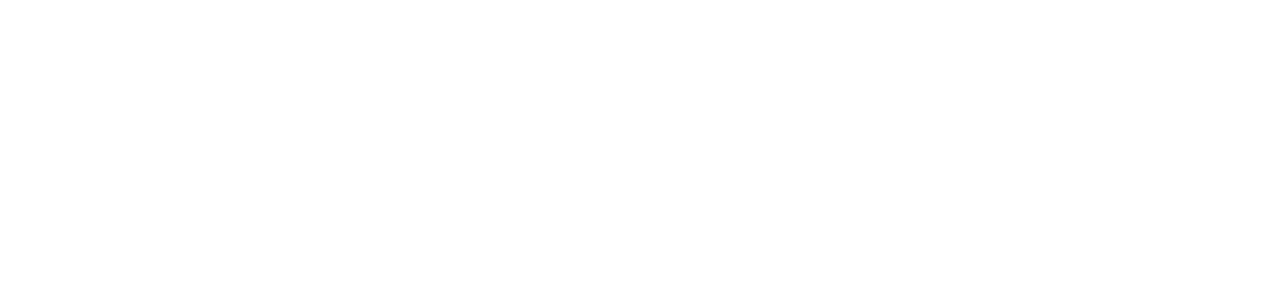
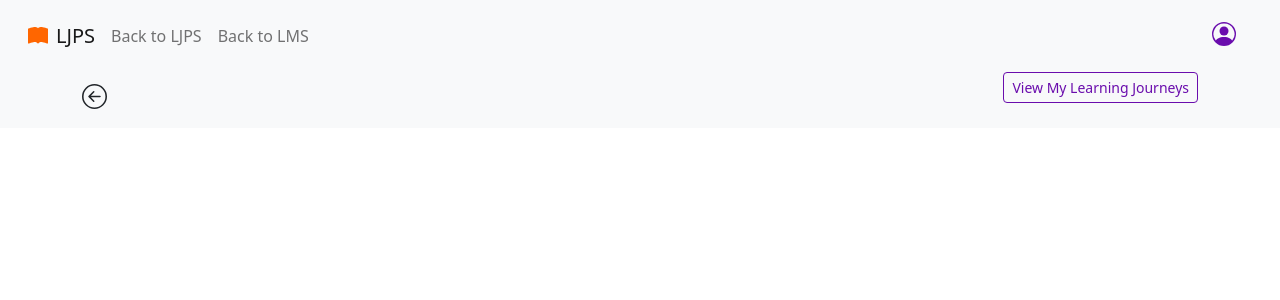
Before and after one commit to learning-journey-planning-system/frontend, a Vue app: page /LLearningJourney in a window 1280 px wide. Before the commit this address had no page. Shown: the top 300 px of the page. Built offline with nearby package versions, Linux system fonts and the light colour scheme.

Commit message:
added dynamic backmininav message to learning journey page

```diff
--- a/src/components/BackMiniNav.vue
+++ b/src/components/BackMiniNav.vue
@@ -4,10 +4,10 @@
       <div class="row">
         <div class="col">
           <h1><a @click="$router.go(-1)"><svg xmlns="http://www.w3.org/2000/svg" width="25" height="25" fill="currentColor" class="bi bi-arrow-left-circle mb-2 me-2" viewBox="0 0 16 16">
-          <path fill-rule="evenodd" d="M1 8a7 7 0 1 0 14 0A7 7 0 0 0 1 8zm15 0A8 8 0 1 1 0 8a8 8 0 0 1 16 0zm-4.5-.5a.5.5 0 0 1 0 1H5.707l2.147 2.146a.5.5 0 0 1-.708.708l-3-3a.5.5 0 0 1 0-.708l3-3a.5.5 0 1 1 .708.708L5.707 7.5H11.5z"/></svg></a>{{message}}</h1>
+          <path fill-rule="evenodd" d="M1 8a7 7 0 1 0 14 0A7 7 0 0 0 1 8zm15 0A8 8 0 1 1 0 8a8 8 0 0 1 16 0zm-4.5-.5a.5.5 0 0 1 0 1H5.707l2.147 2.146a.5.5 0 0 1-.708.708l-3-3a.5.5 0 0 1 0-.708l3-3a.5.5 0 1 1 .708.708L5.707 7.5H11.5z"/></svg></a>{{newMessage}}</h1>
         </div>
         <div class="col">
-          <button type="button" class="btn btn-sm btn-outline-primary float-end">View My Learning Journeys</button>
+          <button @click="goToLearningJourneyPage()" type="button" class="btn btn-sm btn-outline-primary float-end">View My Learning Journeys</button>
         </div>
       </div>
     </div>
@@ -17,6 +17,22 @@
 <script>
 export default {
   name: 'BackMiniNav',
-  props: ['message']
+  props: ['message'],
+  created(){
+    if (typeof(this.message)!='undefined') {
+      sessionStorage.setItem('previousPageTitle', this.message)
+    }
+  },
+  computed: {
+    newMessage(){
+      return sessionStorage.getItem('previousPageTitle')
+    }
+  },
+  methods: {
+    goToLearningJourneyPage(){
+      this.$router.push({ name: 'LLearningJourney' });
+    }
+  },
+
 }
 </script>
--- a/src/components/MiniNav.vue
+++ b/src/components/MiniNav.vue
@@ -6,7 +6,7 @@
           <slot/>
         </div>
         <div class="col">
-          <button type="button" class="btn btn-sm btn-outline-primary float-end">View My Learning Journeys</button>
+          <button @click="goToLearningJourneyPage()" type="button" class="btn btn-sm btn-outline-primary float-end">View My Learning Journeys</button>
         </div>
       </div>
     </div>
@@ -16,6 +16,14 @@
 <script>
 export default {
   name: 'MiniNav',
-  props: ['message']
+  props: ['message'],
+  created(){
+    sessionStorage.setItem("previousPageTitle", this.message) // always gonna be "Job Roles"
+  },
+  methods: {
+    goToLearningJourneyPage() {
+      this.$router.push({ name: 'LLearningJourney' });
+    }
+  }
 }
 </script>
--- a/src/router/index.js
+++ b/src/router/index.js
@@ -7,6 +7,7 @@
 import APanelViewSkills from '../views/APanelViewSkills.vue'
 import APanelViewRoles from '../views/APanelViewRoles.vue'
 import APanelViewCourses from '../views/APanelViewCourses.vue'
+import LLearningJourney from '../views/LLearningJourney.vue'
 
 
 const routes = [
@@ -55,7 +56,12 @@
     path: "/LViewCoursePage/:courseID/:courseName",
     name: "LViewCoursePage",
     component: LViewCoursePage,
-    props: true
+    props: true,
+  },
+  {
+    path: "/LLearningJourney",
+    name: "LLearningJourney",
+    component: LLearningJourney
   },
 ];
 
--- /dev/null
+++ b/src/views/LLearningJourney.vue
@@ -0,0 +1,18 @@
+<template>
+  <NavBar />
+  <BackMiniNav></BackMiniNav>
+
+</template>
+
+<script>
+import NavBar from '../components/NavBar.vue';
+import BackMiniNav from '../components/BackMiniNav.vue';
+// import axios from 'axios';
+
+export default {
+  components: {
+    NavBar,
+    BackMiniNav
+    }
+  }
+</script>
--- a/src/views/LViewSkills.vue
+++ b/src/views/LViewSkills.vue
@@ -71,10 +71,8 @@
         .then(response => (this.courses = response.data))
     },
     sendData(courseDetails) {
-      console.log('in sendData')
       if (courseDetails[1] != 'Inactive') {
         this.$router.push({ name:'LViewCoursePage', params: {courseID: courseDetails[0], courseName: courseDetails[2]} });
-        console.log('in for loop')
       }
     },
     addCourseToLJ(){
```
